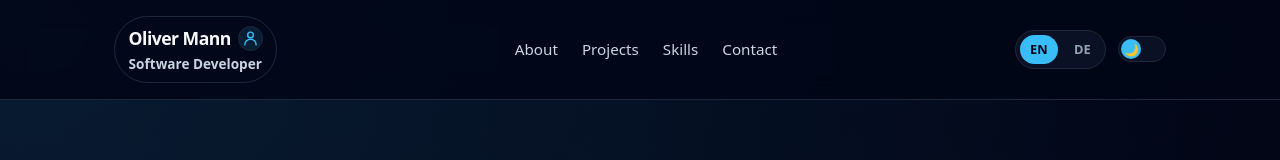
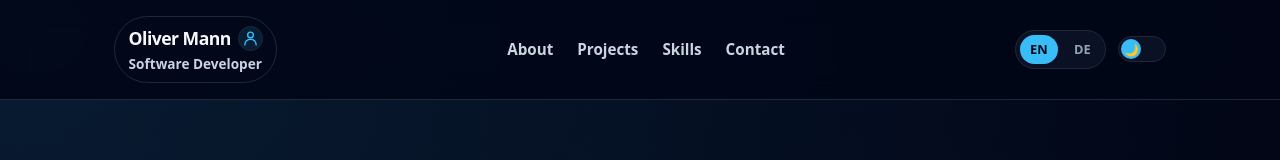
Before and after one commit to omann-dev/DevPortfolio, a React (Vite) app in the folder portfolio/: page / in a window 1280 px wide. Shown: the top 160 px of the page. Built offline with nearby package versions, Linux system fonts and the light colour scheme.

Commit message:
Change style of header buttons

```diff
--- a/portfolio/src/index.css
+++ b/portfolio/src/index.css
@@ -99,15 +99,48 @@ nav ul {
   padding: 0;
 }
 
-nav a {
+nav > ul a {
+  position: relative;
+  display: inline-block;
+
   color: var(--muted);
   text-decoration: none;
   font-size: 0.95rem;
-  transition: color 0.2s ease;
+  font-weight: 700;
+
+  transform-origin: center;
+  transition:
+    color 0.2s ease,
+    transform 0.2s ease,
+    text-shadow 0.2s ease;
 }
 
-nav a:hover {
+nav > ul a:hover,
+nav > ul a:focus-visible {
   color: var(--text);
+  transform: scale(1.5);
+  text-shadow: 0 0 1.2rem color-mix(in srgb, var(--accent) 55%, transparent);
+  outline: none;
+}
+
+nav > ul a::after {
+  content: "";
+  position: absolute;
+  left: 50%;
+  bottom: -0.35rem;
+
+  width: 0;
+  height: 2px;
+  border-radius: 999px;
+
+  background: var(--accent);
+  transform: translateX(-50%);
+  transition: width 0.22s ease;
+}
+
+nav > ul a:hover::after,
+nav > ul a:focus-visible::after {
+  width: 100%;
 }
 
 .header-actions {
```
